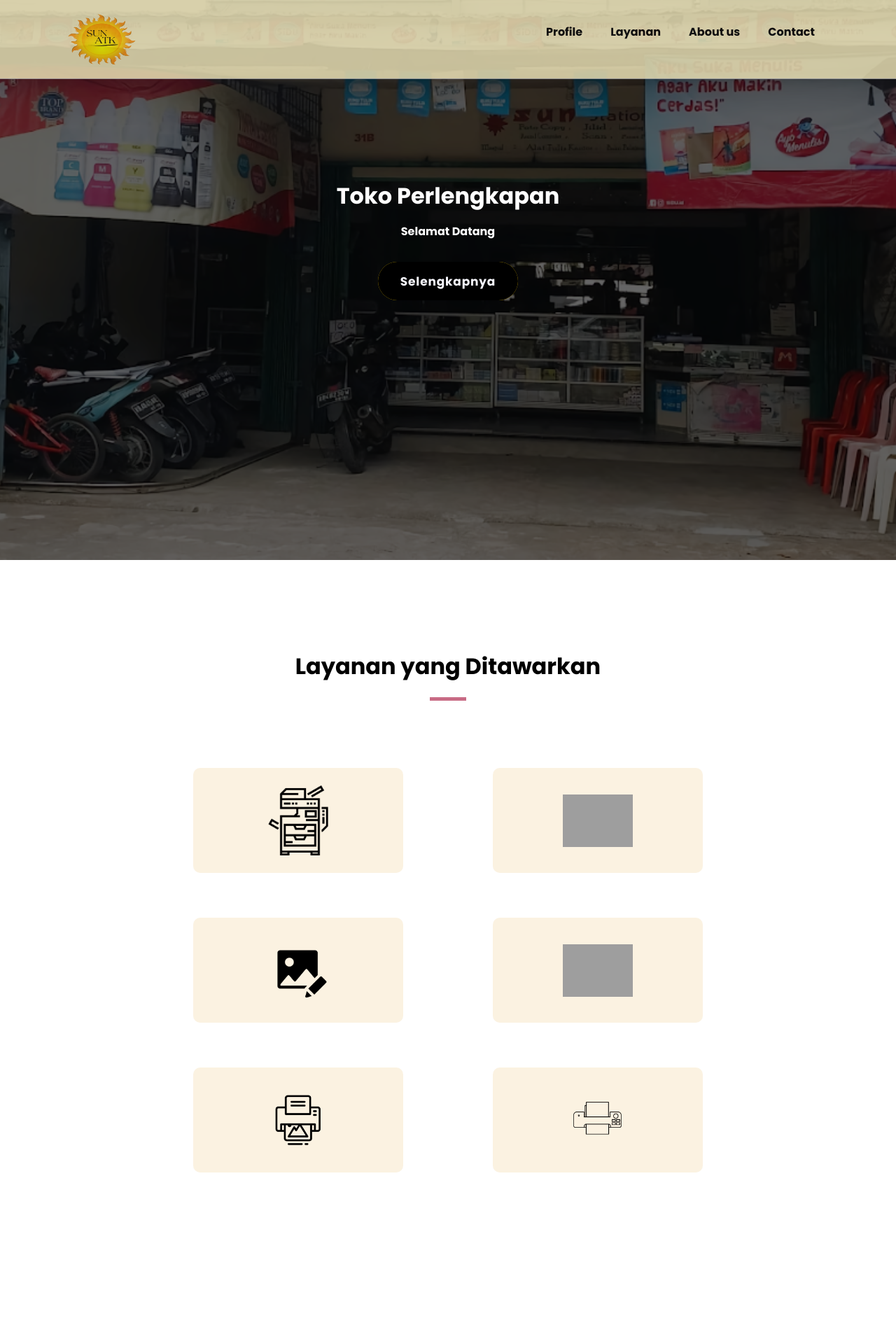
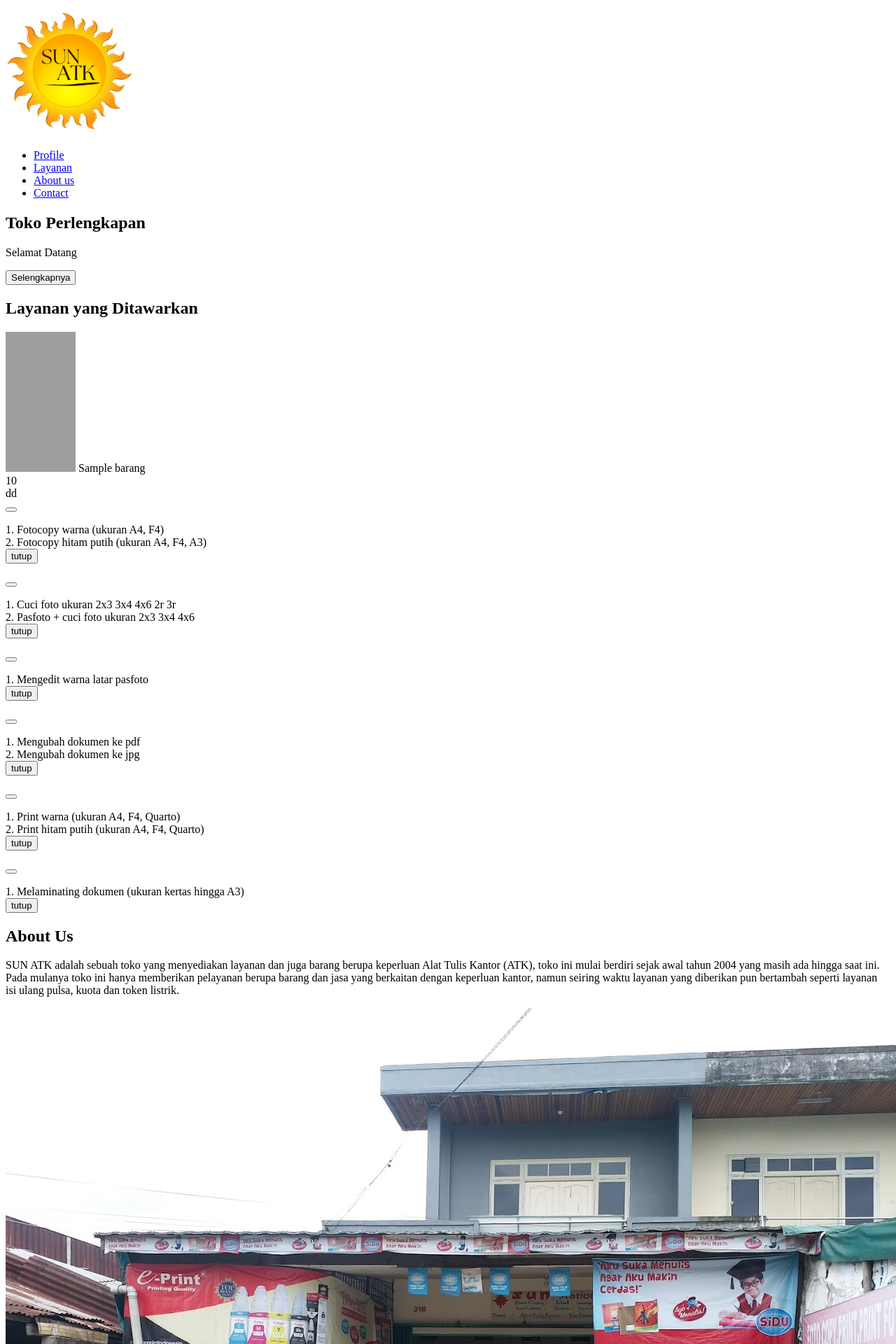
Before and after one commit to DustinTiovino/Tugas-web, a PHP site: page / in a window 1280 px wide; the page is wider, and only the part inside the window is pictured. Shown: the top 1920 px of that part at 70% size. Run offline with PHP 8.4, Linux system fonts and the light colour scheme; tables that the repository leaves empty or names only in its code hold one stand-in row (values such as "Sample post"); some libraries are stand-ins or nearby versions; grey boxes are pictures that could not be loaded.

Commit message:
nambahakan list barang di home

```diff
--- a/assets/css/style.css
+++ b/assets/css/style.css
@@ -1,4 +1,4 @@
-:root {
+/* :root {
   --bg: #ffcf00;
 }
 
@@ -28,7 +28,7 @@
   background-color: #f6ebbd;
   opacity: 80%;
   font-weight: bold;
-  /* buat transisi efek di navbar */
+
 }
 
 nav.putih {
@@ -324,6 +324,14 @@
   animation: slide 16s infinite;
 }
 
+.product {
+  border: 1px solid #000;
+  width: 200px;
+  color: orange;
+  float: left;
+  display: inline;
+}
+
 @keyframes slide {
   0% {
     transform: translateX(0);
@@ -358,7 +366,7 @@
 }
 footer .layar-dalam div {
   width: auto;
-  /* awalnya 20% aku coba ubah biar footernya cukup untuk peta */
+
 }
 footer .layar-dalam h5 {
   margin-top: 0px;
@@ -383,11 +391,6 @@
   border-top: 1px solid #666;
   text-align: center;
 }
-
-/* iframe{
-  margin: auto;
-  padding: 10px;
-} */
 
 .fotocopy_buka {
   background: url("../images/icons/copier.png");
@@ -481,6 +484,5 @@
   width: 100wh;
   height: 100vh;
   background-color: rgba(0, 0, 0, 0.6);
-  /* background-color: red; */
   z-index: 10;
-}
+} */
--- a/index.php
+++ b/index.php
@@ -4,6 +4,7 @@
     <meta charset="UTF-8" />
     <meta http-equiv="X-UA-Compatible" content="IE=edge" />
     <meta name="viewport" content="width=device-width, initial-scale=1.0" />
+
 
     <!-- FONTS -->
     <link rel="preconnect" href="https://fonts.googleapis.com" />
@@ -17,7 +18,12 @@
       href="https://cdnjs.cloudflare.com/ajax/libs/font-awesome/4.7.0/css/font-awesome.min.css"
     />
 
+
     <title>SUN ATK HOMEPAGE</title>
+
+    <?php
+      include "./login/config/connection.php";
+    ?>
     <link rel="stylesheet" href="assets/css/style.css" />
   </head>
   <body>
@@ -39,7 +45,7 @@
       </div>
     </nav>
     <div class="scroll">
-      <main>
+
         <section class="profile" id="profile">
           <main class="content profile_layer">
             <h1>Toko Perlengkapan</h1>
@@ -52,7 +58,27 @@
         <!-- <img src="assets/foto toko.jpg" alt="SUN ATK" /> -->
 
         <section class="about" id="about">
+
+
           <h2>Layanan yang Ditawarkan</h2>
+          <?php
+          $sql = "select * from tb_barang";
+          $query = mysqli_query($conn, $sql);
+          while($result = mysqli_fetch_array($query)){
+            $nama_barang = $result['nama_barang'];
+            $jumlah = $result['jumlah'];
+            $harga_barang = $result['harga_barang'];
+            ?>
+
+          <div class="product">
+            <img width="100" height="200" src="assets/images/">
+            <?php echo $nama_barang;?>
+            <div class="harga_barang"><?php echo $harga_barang;?></div>dd
+          </div>
+          <?php
+          }
+          ?>
+
           <div class="card-layout">
             <div>
               <input
@@ -180,7 +206,7 @@
             </div>
           </div>
         </section>
-      </main>
+
 
       <div class="aboutus" id="aboutus">
         <h2>About Us</h2>
```
Also changed, not shown: config/connection.php (added, +16 -0 lines).
